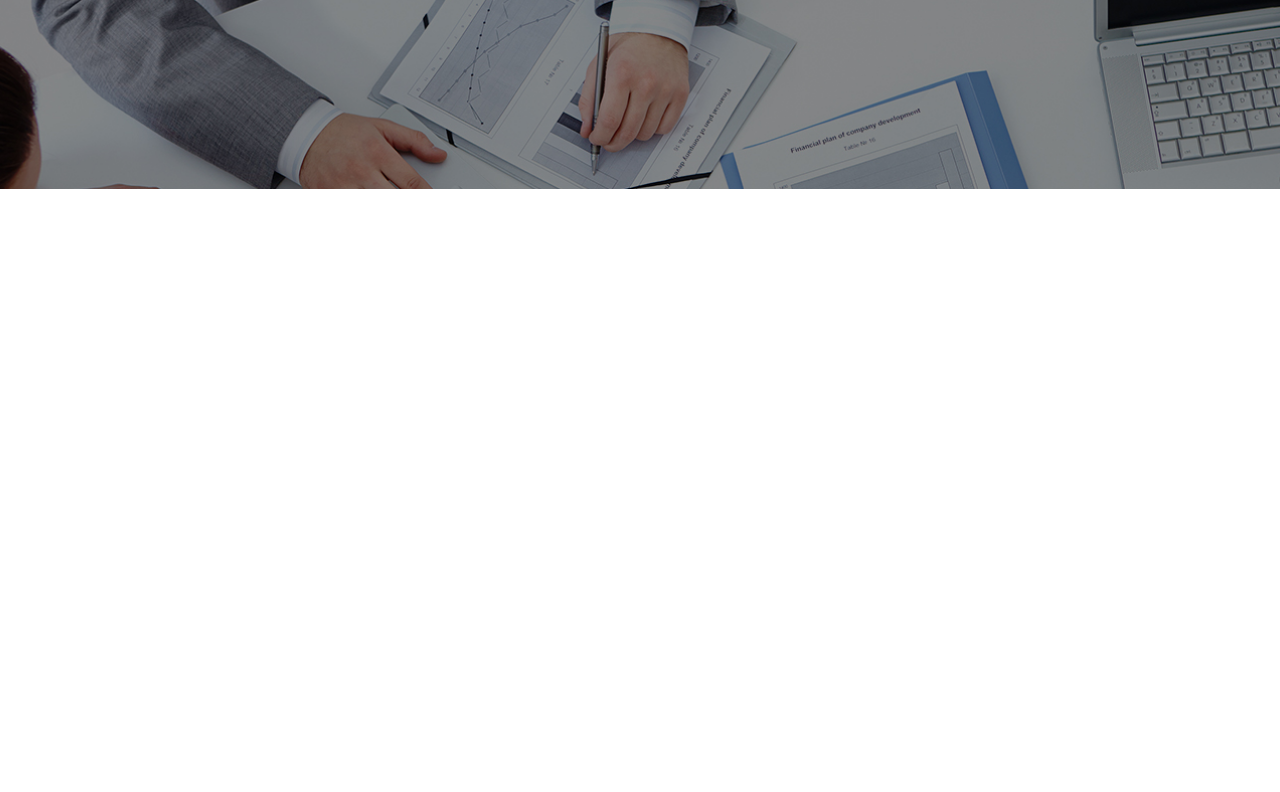
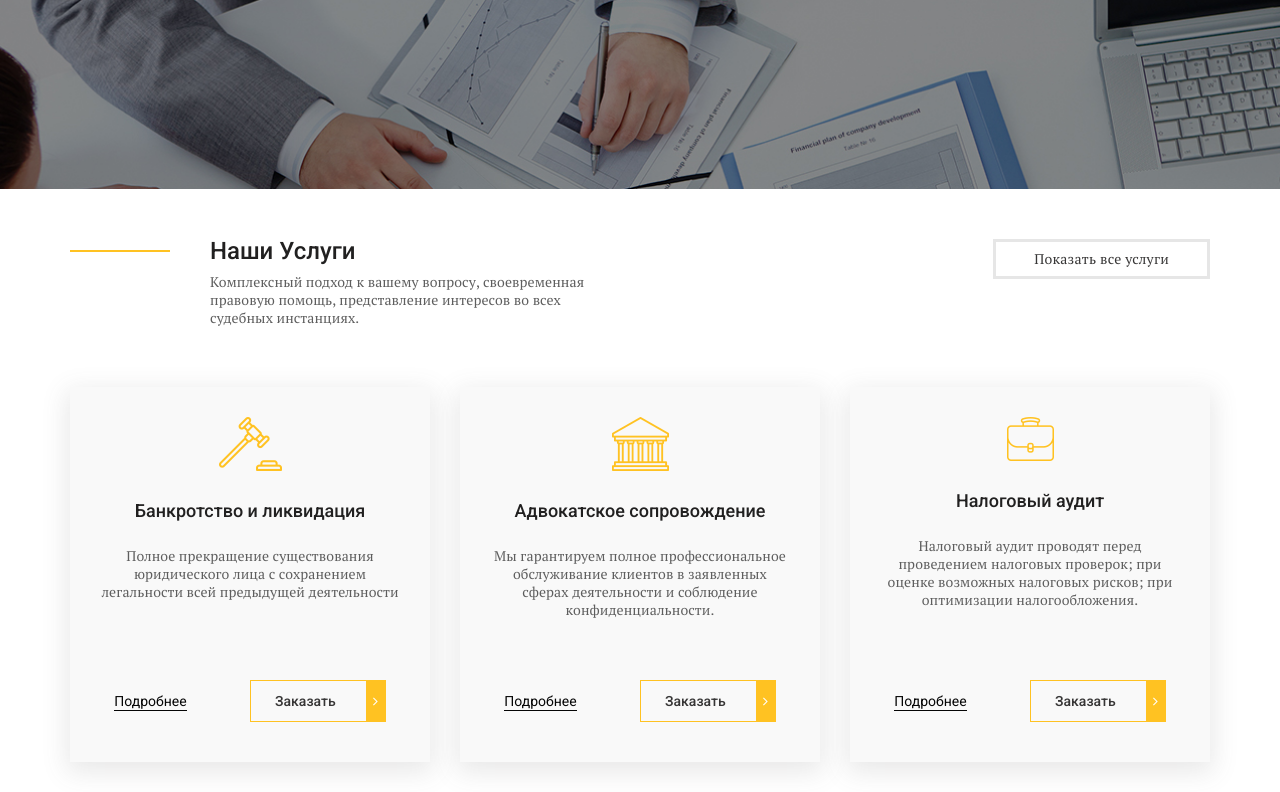
Before and after one commit to AliceAndr/business-page-landing, a plain HTML site: page index.html in a window 1280 px wide. Shown: the part 451-1243 px from the top of the page. Before the commit the page ends 800 px from the top, so only its background shows below. Drawn offline with nearby package versions, Linux system fonts and the light colour scheme; files whose address does not match are found by name.

Commit message:
finish section 2

```diff
--- a/css/style.css
+++ b/css/style.css
@@ -218,3 +218,98 @@ header {
 .slick-prev{
   left: 0;
 }
+
+.services{
+  padding: 50px 0px 30px;
+}
+.services__top,
+.news__top{
+  display: flex;
+  justify-content: space-between;
+  margin-bottom: 60px;
+}
+.services__title-box,
+.form__title-box,
+.news__title-box{
+  max-width: 520px;
+  padding-left: 140px;
+  position: relative;
+}
+.services__title-box:before,
+.form__title-box:before,
+.news__title-box:before{
+  content: "";
+  position: absolute;
+  width: 100px;
+  height: 2px;
+  background-color: #ffc222;
+  left: 0;
+  top: 11px;
+}
+.services__title,
+.form__title,
+.news__title{
+  font-size: 24px;
+  font-weight: 500;
+  line-height: 24px;
+  color: #212020;
+  font-family: 'Roboto', sans-serif;
+  margin-bottom: 10px;
+}
+.services__text,
+.form__text,
+.news__text{
+  letter-spacing: 0.1px;
+}
+.services__btn a,
+.news__btn a{
+  color: #373636;
+  line-height: 24px;
+  letter-spacing: 0.25px;
+  padding: 5px 38px;
+  border: 3px solid #e6e6e6;
+}
+.services__items{
+  display: flex;
+  justify-content: space-between;
+}
+.services__item{
+  max-width: 360px;
+  text-align: center;
+  padding: 30px 0px 80px;
+  position: relative;
+  min-height: 375px;
+  background-color: #f9f9f9;
+  box-shadow: 0px 7px 24.3px 2.7px rgba(91, 89, 89, 0.14);
+}
+.services__item-title{
+  color: #212020;
+  font-size: 18px;
+  line-height: 24px;
+  font-weight: 500;
+  font-family: 'Roboto', sans-serif;
+  padding: 24px 0;
+}
+.services__item-text{
+  letter-spacing: 0.1px;
+  padding: 0px 30px 30px;
+
+}
+.services__item-btn{
+  position: absolute;
+  bottom: 40px;
+  left: 0;
+  right: 0;
+}
+.services__item-btn .default-btn{
+  color: #373636;
+}
+.services__item-btn .default-btn:after{
+  color: #fff;
+}
+.services__item-link{
+  color: #050505;
+  font-family: 'Roboto', sans-serif;
+  border-bottom: 1px solid #050505;
+  margin-right: 60px;
+}
--- a/index.html
+++ b/index.html
@@ -94,6 +94,76 @@
     </div>
   </section>
 
+  <section class="services">
+    <div class="container">
+      <div class="services__top">
+        <div class="services__title-box">
+          <div class="services__title">
+            Наши Услуги
+          </div>
+          <div class="services__text">
+            Комплексный подход к вашему вопросу, своевременная правовую помощь, представление интересов во всех судебных
+            инстанциях.
+          </div>
+        </div>
+        <div class="services__btn">
+          <a href="#">
+            Показать все услуги
+          </a>
+        </div>
+      </div>
+      <div class="services__items">
+        <div class="services__item">
+          <img src="img/about-1.png" alt="">
+          <div class="services__item-title">
+            Банкротство и ликвидация
+          </div>
+          <div class="services__item-text">
+            Полное прекращение существования юридического лица с сохранением легальности всей предыдущей деятельности
+          </div>
+          <div class="services__item-btn">
+            <a class="services__item-link" href="#">Подробнее</a>
+            <a data-fancybox data-src="#modal" href="javascript:;" class="default-btn">
+              Заказать
+            </a>
+          </div>
+        </div>
+        <div class="services__item">
+          <img src="img/about-2.png" alt="">
+          <div class="services__item-title">
+            Адвокатское сопровождение
+          </div>
+          <div class="services__item-text">
+            Мы гарантируем полное профессиональное обслуживание клиентов в заявленных сферах деятельности и соблюдение
+            конфиденциальности.
+          </div>
+          <div class="services__item-btn">
+            <a class="services__item-link" href="#">Подробнее</a>
+            <a data-fancybox data-src="#modal" href="javascript:;" class="default-btn">
+              Заказать
+            </a>
+          </div>
+        </div>
+        <div class="services__item">
+          <img src="img/about-3.png" alt="">
+          <div class="services__item-title">
+            Налоговый аудит
+          </div>
+          <div class="services__item-text">
+            Налоговый аудит проводят перед проведением налоговых проверок; при оценке возможных налоговых рисков; при
+            оптимизации налогообложения.
+          </div>
+          <div class="services__item-btn">
+            <a class="services__item-link" href="#">Подробнее</a>
+            <a data-fancybox data-src="#modal" href="javascript:;" class="default-btn">
+              Заказать
+            </a>
+          </div>
+        </div>
+      </div>
+    </div>
+  </section>
+
   <div id="modal">
     <form>
       <input type="text" placeholder="Ваше имя">
```
